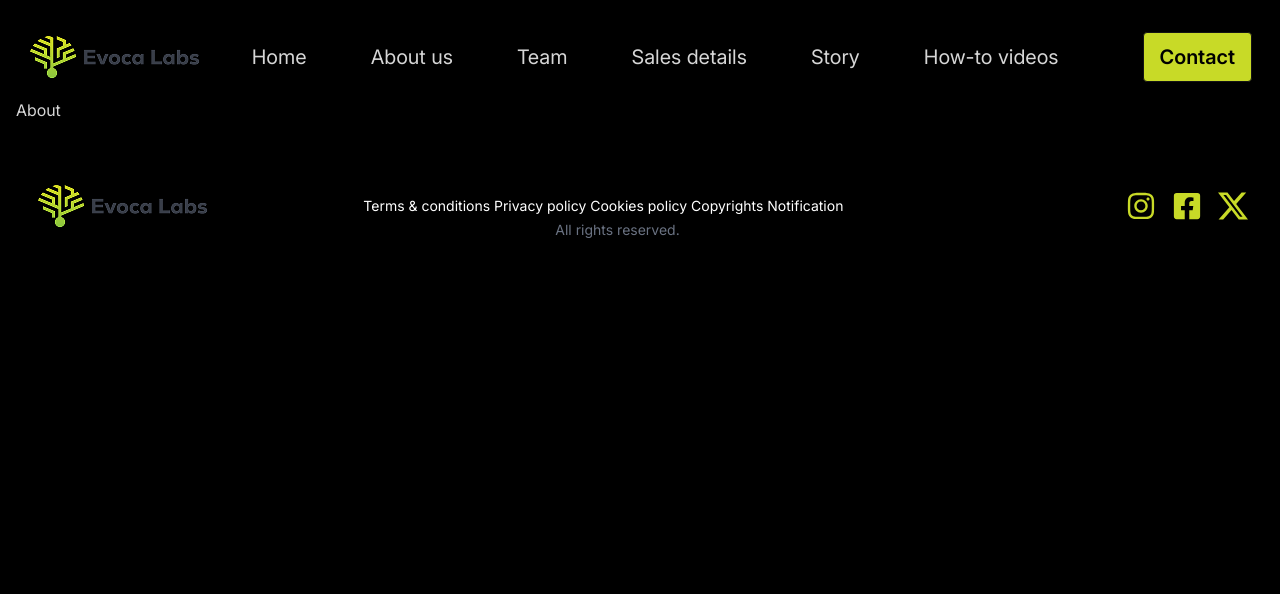
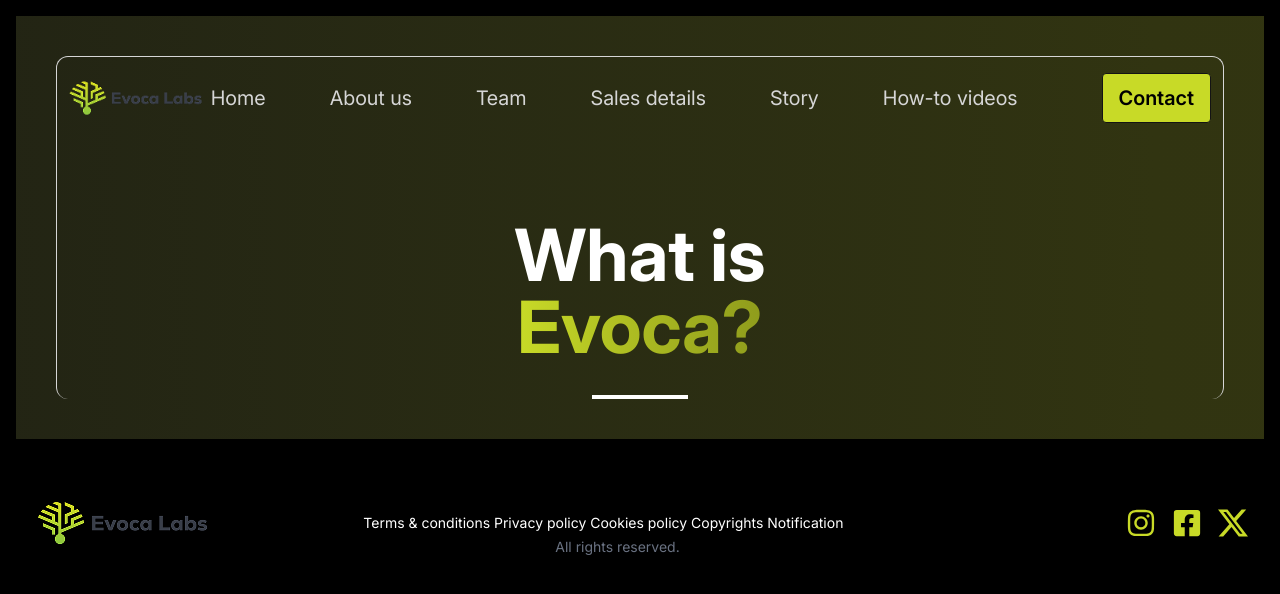
Before and after one commit to FazleRifat121/evoca-lab, a React (Vite) app: page /about in a window 1280 px wide. Shown: the top 594 px of the page. Built offline with nearby package versions, Linux system fonts and the light colour scheme.

Commit message:
animated bg added

```diff
--- a/src/layout/main/MainLayout.jsx
+++ b/src/layout/main/MainLayout.jsx
@@ -1,11 +1,10 @@
 import { Outlet } from "react-router";
-import Navbar from "../../shared/Navbar/Navbar";
+
 import Footer from "../../shared/Footer/Footer";
 
 const MainLayout = () => {
   return (
     <div>
-      <Navbar></Navbar>
       <Outlet></Outlet>
       <Footer></Footer>
     </div>
--- a/src/pages/About/About.jsx
+++ b/src/pages/About/About.jsx
@@ -1,7 +1,9 @@
+import Banner from "./Banner/Banner";
+
 const About = () => {
   return (
     <div>
-      <h1>About</h1>
+      <Banner></Banner>
     </div>
   );
 };
--- /dev/null
+++ b/src/pages/About/Banner/Banner.jsx
@@ -0,0 +1,31 @@
+import Navbar from "../../../shared/Navbar/Navbar";
+import "./animatedBg.css";
+const Banner = () => {
+  return (
+    <div className="relative min-h-[400px] max-w-screen overflow-hidden p-10">
+      {/* Animated Gradient Background */}
+      <div className="absolute inset-0 bg-gradient-to-r from-[#131313] via-[#313411] to-[#393E0E] animate-gradient"></div>
+
+      {/* Content */}
+      <div className="relative z-10 max-w-7xl mx-auto  border border-b-0  rounded-xl ">
+        <div className="">
+          {/* Navigation - Assuming Navbar component exists */}
+          <Navbar />
+
+          {/* Main Heading */}
+          <div className="text-center text-white pt-20">
+            <h1 className="text-5xl md:text-7xl font-bold mb-8">
+              What is <br />
+              <span className="bg-clip-text text-transparent bg-gradient-to-r from-[#C8DA27] to-[#8F9C1C]">
+                Evoca?
+              </span>
+            </h1>
+            <div className="w-24 h-1 bg-white mx-auto"></div>
+          </div>
+        </div>
+      </div>
+    </div>
+  );
+};
+
+export default Banner;
--- /dev/null
+++ b/src/pages/About/Banner/animatedBg.css
@@ -0,0 +1,14 @@
+@keyframes gradient {
+  0%,
+  100% {
+    background-position: 0% 50%;
+  }
+  50% {
+    background-position: 100% 50%;
+  }
+}
+
+.animate-gradient {
+  animation: gradient 8s ease infinite;
+  background-size: 400% 400%;
+}
--- a/src/pages/Home/Home/Home.jsx
+++ b/src/pages/Home/Home/Home.jsx
@@ -1,9 +1,10 @@
 import Banner from "./Banner/Banner";
 import BannerSlider from "./BannerSlider/BannerSlider";
-
+import Navbar from "../../../shared/Navbar/Navbar";
 const Home = () => {
   return (
     <div>
+      <Navbar></Navbar>
       <Banner></Banner>
       <BannerSlider></BannerSlider>
     </div>
```
